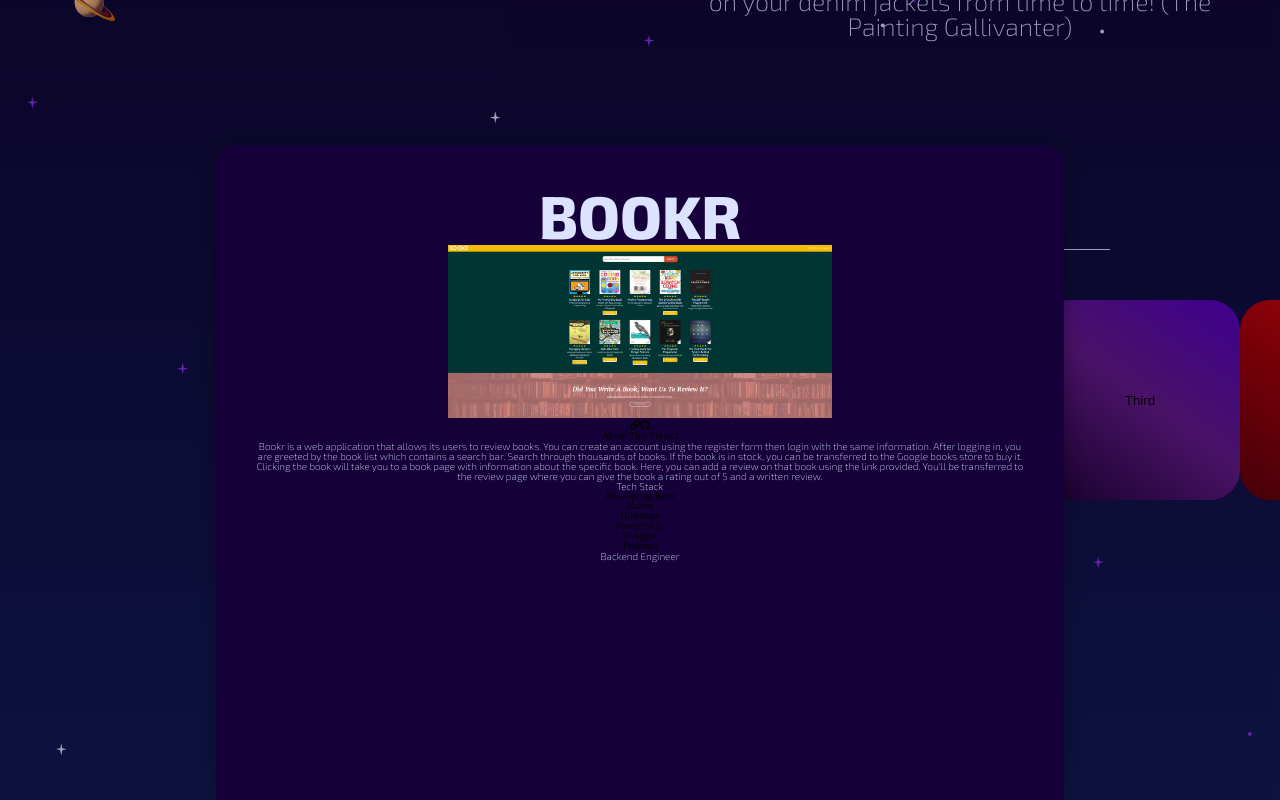
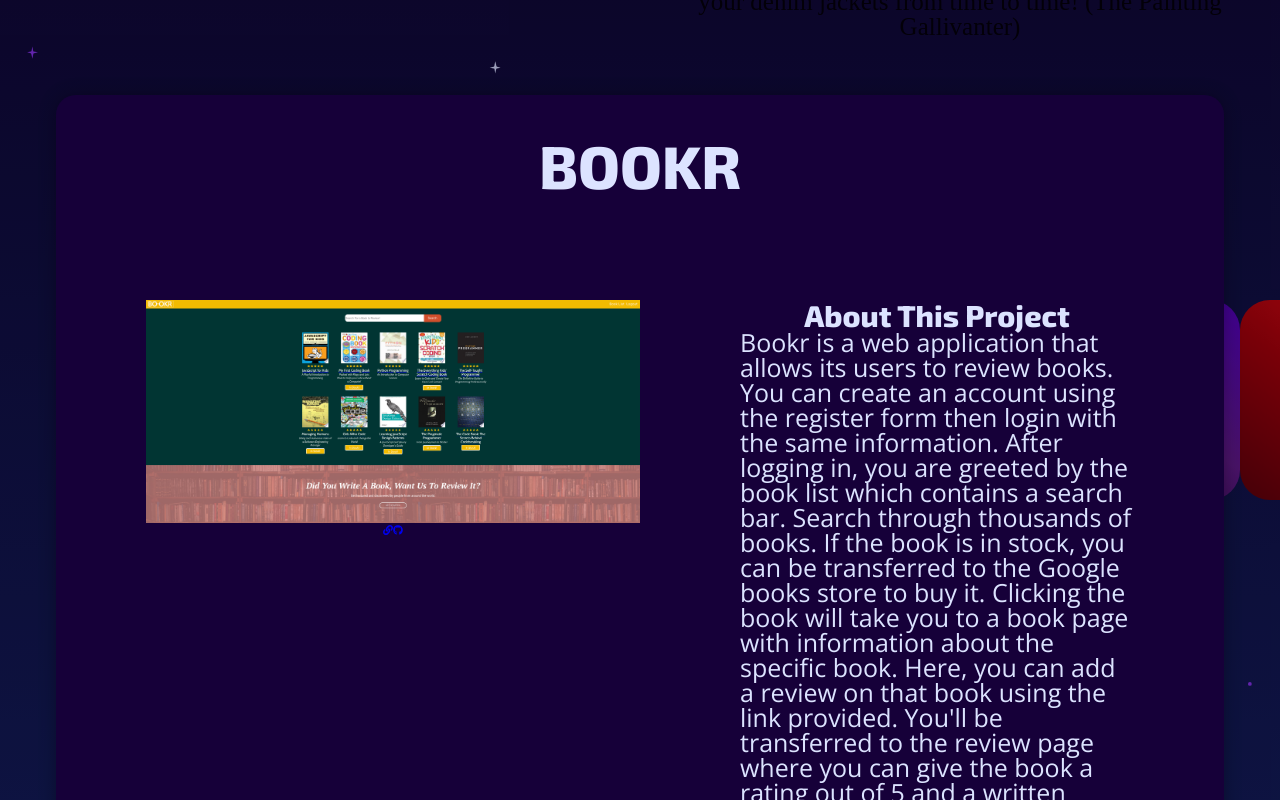
Before and after one commit to KSSwimmy/portfolio_V3, a React (Create React App) app: page / in a window 1280 px wide. Both pictures are taken after a click on the button "First". Built offline with nearby package versions, Linux system fonts and the light colour scheme.

Commit message:
Styling the site some more

```diff
--- a/public/index.html
+++ b/public/index.html
@@ -15,6 +15,11 @@
   <link href="https://fonts.googleapis.com/css2?family=Exo+2:ital,wght@0,100;0,200;0,800;1,200&display=swap" rel="stylesheet">
 
     <link rel="apple-touch-icon" href="%PUBLIC_URL%/logo192.png" />
+
+  <!-- google fonts Open Sans -->
+  <link rel="preconnect" href="https://fonts.gstatic.com">
+  <link href="https://fonts.googleapis.com/css2?family=Open+Sans:wght@300&display=swap" rel="stylesheet">
+
     <!--
       manifest.json provides metadata used when your web app is installed on a
       user's mobile device or desktop. See https://developers.google.com/web/fundamentals/web-app-manifest/
--- a/src/components/AboutMe.js
+++ b/src/components/AboutMe.js
@@ -56,7 +56,9 @@
 text-align: center;
 `;
 const FirstP = styled.div`
-
+font-family: 'Open Sans', sans-serif;
+color: #DCE3FF;
+text-align: left;
 `
 const SecP = styled.div`
 
--- a/src/components/Into/IntroBottom.js
+++ b/src/components/Into/IntroBottom.js
@@ -61,7 +61,6 @@
 height: auto;
 font-size: 4rem;
 font-weight: extra-light;
-font-family: 'Exo 2', sans-serif;
 margin-left: -5px ;
 margin-top: 90px;
 display: flex;
--- a/src/components/Work/Projects/Bookr.js
+++ b/src/components/Work/Projects/Bookr.js
@@ -1,24 +1,29 @@
 import styled from 'styled-components'
 import BookrImg from '../../../Portfolio_v3_images/bookr.png'
 import { FontAwesomeIcon } from '@fortawesome/react-fontawesome'
-import React from 'react'
+import AboutMe from '../../AboutMe'
+//import { Link } from 'react-router-dom'
 
 
 const Bookr = () => {
     return (
         <Container>
             <Title>BOOKR</Title>
-            <img style={{width:'50%'}} src={BookrImg} alt="Bookr App" />
+        <ProjectContainer>
+            <ProjectDisplay>
+                <img style={{width:'100%'}} src={BookrImg} alt="Bookr App" />
                 <Icons>
-            <FontAwesomeIcon icon="link" />
-            <FontAwesomeIcon icon={["fab", "github"]} />
+                <a href="https://bookr.vercel.app/login" target="_blank"><FontAwesomeIcon icon="link"/></a>
+                <a href="https://github.com/BW-BookR-2019/BE" target="_blank"><FontAwesomeIcon icon={["fab", "github"]} /></a>
                 </Icons>
-
+            </ProjectDisplay>
 
             <DescriptionContainer1>
+
+                <AboutThisProjectContainer>
                     <AboutThisProject>About This Project</AboutThisProject>
                     <p>Bookr is a web application that allows its users to review books. You can create an account using the register form then login with the same information. After logging in, you are greeted by the book list which contains a search bar. Search through thousands of books. If the book is in stock, you can be transferred to the Google books store to buy it. Clicking the book will take you to a book page with information about the specific book. Here, you can add a review on that book using the link provided. You'll be transferred to the review page where you can give the book a rating out of 5 and a written review.</p>
-            </DescriptionContainer1>
+                </AboutThisProjectContainer>
 
                 <SoftwareUsedContainer>
                     <SoftwareUsed>Tech Stack</SoftwareUsed>
@@ -31,11 +36,10 @@
                         <li>Postman</li>
                     </Unordered>
                 </SoftwareUsedContainer>
+            </DescriptionContainer1>
 
-            <MyroleContainer>
-                <Myrole>Backend Engineer</Myrole>
-            </MyroleContainer>
 
+        </ProjectContainer>
 
         </Container>
     )
@@ -43,8 +47,20 @@
 
 const Container = styled.div`
 width: 100%;
-height: 100%;
+height: auto;
+display: flex;
+flex-direction: column;
+
 `;
+
+const ProjectContainer = styled.div`
+display: flex;
+flex-direction: row;
+width: 100%;
+height: auto;
+margin-top: 55px;
+`
+
 const Title = styled.h1`
 font-weight: 900;
 margin-bottom: 0px;
@@ -53,9 +69,27 @@
 text-align: center;
 `;
 
-const AboutThisProject = styled.div`
+const ProjectDisplay = styled.div`
+width: 50%;
+height: auto;
+margin: 50px;
 
-`
+`;
+
+const AboutThisProjectContainer = styled.div`
+font-size: 2.5rem;
+color: #DCE3FF;
+text-align: left;
+margin: 50px;
+font-family: 'Open Sans', sans-serif;
+
+`;
+
+const AboutThisProject = styled.h3`
+text-align: center;
+font-weight: 900;
+font-size: 3rem
+`;
 
 const Icons = styled.div`
 
@@ -69,6 +103,9 @@
 `;
 
 const DescriptionContainer1 = styled.div`
+display: flex;
+flex-direction: column;
+width: 50%;
 
 `;
 
@@ -76,11 +113,7 @@
 
 `;
 
-const MyroleContainer = styled.div`
-`;
 
-const Myrole = styled.h3`
-`
 
 
 export default Bookr;
--- a/src/components/Work/ReUsableModal.js
+++ b/src/components/Work/ReUsableModal.js
@@ -75,7 +75,7 @@
 margin-top: 1965px;
 left: 50%;
 height: 85%;
-width: 60%;
+width: 85%;
 transform: translate(-50%, -50%);
 overflow-y: auto;
 border-radius: 20px;
--- a/src/index.css
+++ b/src/index.css
@@ -46,7 +46,7 @@
 	font-size: 10px;
   }
 
-  h1, h2, h3, h4, h5, p {
+  h1, h2, h3, h4, h5 {
 	font-family: 'Exo 2', sans-serif;
 	color: #DCE3FF;
 
```
Also changed, not shown: 1 other file (tests, documents, lock files or other folders). Lines whose indentation alone changed are shown as unchanged.
